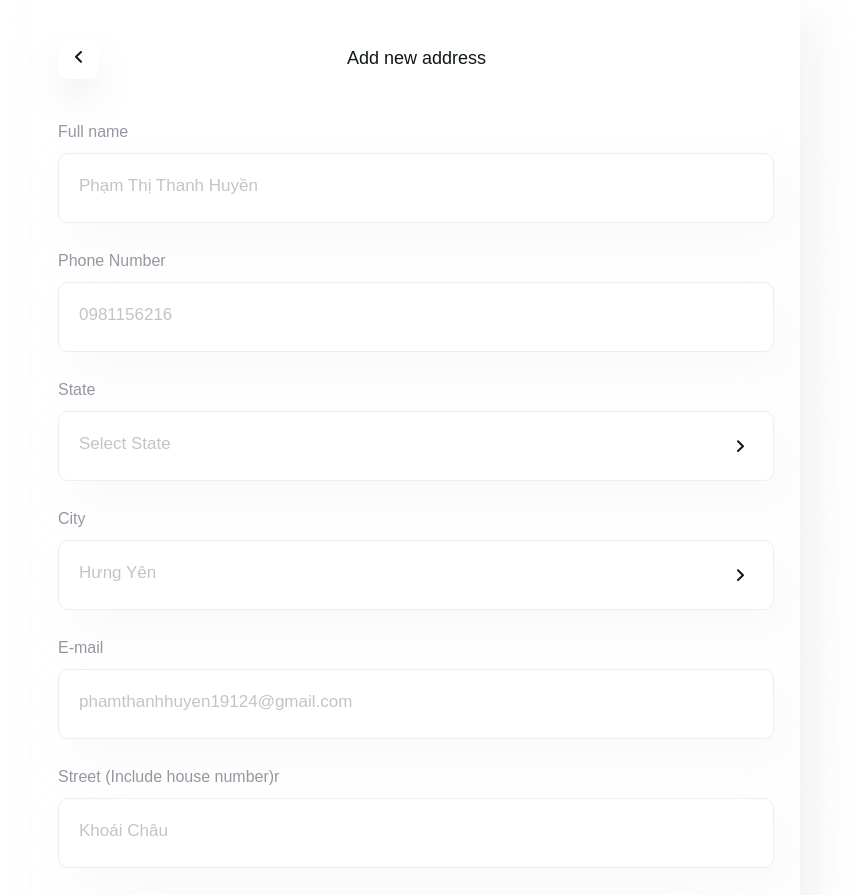
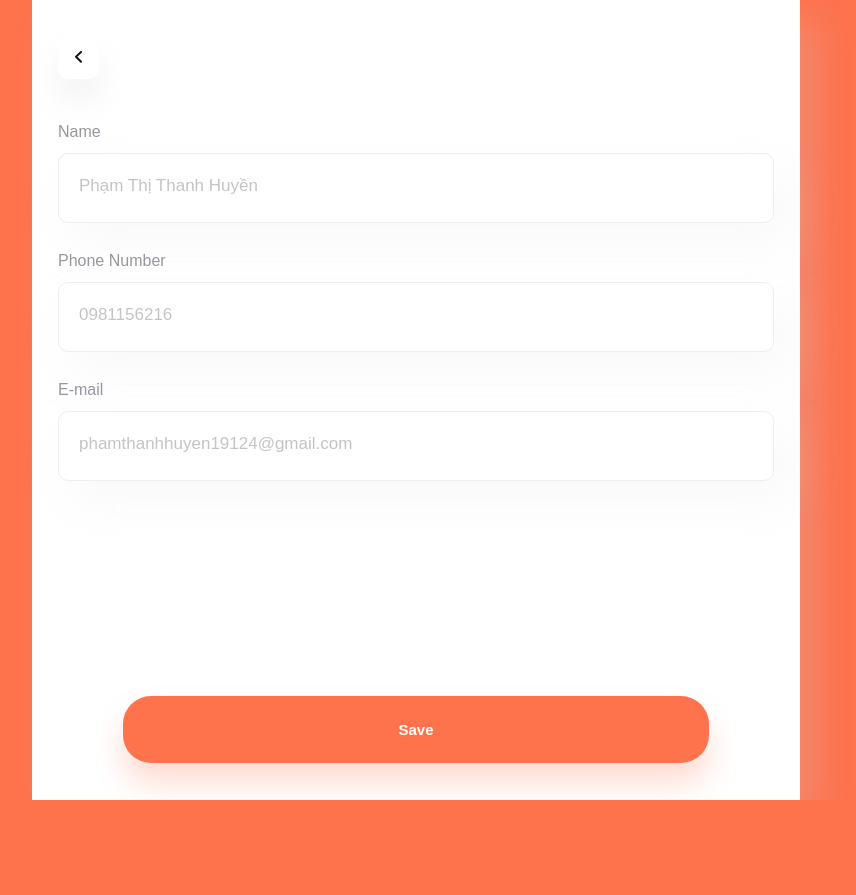
Before and after one commit to huyen-ptt/web-food, a Vue app: page /address in a window 1280 px wide. Shown: the top 895 px of the page, without its empty margins (224-1080 px from the left). After the commit the page ends 800 px from the top, so only its background shows below. Built offline with nearby package versions, Linux system fonts and the light colour scheme.

Commit message:
change background body

```diff
--- a/src/pages/food/AddressPage.vue
+++ b/src/pages/food/AddressPage.vue
@@ -1,9 +1,10 @@
 <template>
   <div class="container">
+   <div>
      <HeaderPage :title="title"/>
      <div>
        <div class="input-login">
-        <label class="title" for="name">Full name</label>
+         <label class="title" for="name">Name</label>
          <input v-model="formProfile.fullName"
                 id="name"
                 class="input"
@@ -20,43 +21,12 @@
                 placeholder="Phone Number...">
        </div>
        <div class="input-login">
-        <label class="title" for="password">State</label>
-        <input v-model="state"
-               id="password"
-               class="input"
-               type="text"
-               placeholder="State...">
-        <svg class="fa-eye" xmlns="http://www.w3.org/2000/svg" width="7" height="12" viewBox="0 0 7 12" fill="none">
-          <path d="M1 11L6 6.31607L0.999999 1.31607" stroke="#111719" stroke-width="2" stroke-linecap="round"
-                stroke-linejoin="round"/>
-        </svg>
-      </div>
-      <div class="input-login">
-        <label class="title" for="password">City</label>
-        <input v-model="city"
-               id="password"
-               class="input"
-               type="text"
-               placeholder="Select City">
-        <svg class="fa-eye" xmlns="http://www.w3.org/2000/svg" width="7" height="12" viewBox="0 0 7 12" fill="none">
-          <path d="M1 11L6 6.31607L0.999999 1.31607" stroke="#111719" stroke-width="2" stroke-linecap="round"
-                stroke-linejoin="round"/>
-        </svg>
-      </div>
-      <div class="input-login">
          <label class="title" for="password">E-mail</label>
          <input id="password"
                 v-model="gmail"
                 class="input"
                 type="email" placeholder="E-mail...">
        </div>
-      <div class="input-login">
-        <label class="title" for="phone">Street (Include house number)r</label>
-        <input v-model="street"
-               id="phone"
-               class="input"
-               type="text"
-               placeholder="Street">
      </div>
    </div>
     <router-link to="/profile" @click="updateProfileData">
@@ -83,11 +53,8 @@ export default {
       formProfile: {},
       fullName: 'Phạm Thị Thanh Huyền',
       phoneNumber: '0981156216',
-      state: 'Select State',
       city: 'Hưng Yên ',
-      street: 'Khoái Châu',
       gmail: 'phamthanhhuyen19124@gmail.com',
-      title: 'Add new address',
       commentList: [
         {
           id: 1,
@@ -125,10 +92,7 @@ export default {
       const profileData = {
         fullName: this.formProfile.fullName,
         phoneNumber: this.formProfile.phoneNumber,
-        state: 'Select State',
-        city: this.city,
         gmail: this.gmail,
-        street: this.street,
       }
       this.$store.commit('SET_PROFILE_DATA', profileData)
     },
@@ -143,7 +107,11 @@ export default {
 <style scoped lang="scss">
 .container {
   width: 100%;
-  height: 100%;
+  display: flex;
+  flex-direction: column;
+  justify-content: space-between;
+  background: #FFFFFF;
+  height: 100vh;
   padding: 37px 26px;
   box-shadow: 18px 18px 36px 0px rgba(211, 209, 216, 0.25);
 
--- a/src/pages/food/ReviewPage.vue
+++ b/src/pages/food/ReviewPage.vue
@@ -112,6 +112,7 @@ export default {
   width: 100%;
   height: 100%;
   padding: 37px 26px;
+  background: #FFFFFF;
   box-shadow: 18px 18px 36px 0px rgba(211, 209, 216, 0.25);
   .arrow{
     padding: 12px 17px;
--- a/src/style.css
+++ b/src/style.css
@@ -28,3 +28,6 @@ a{
   box-sizing: border-box;
   font-family: 'Rubik', sans-serif;
 }
+body{
+  background: #FE724C;
+}
```
Lines whose indentation alone changed are shown as unchanged.
